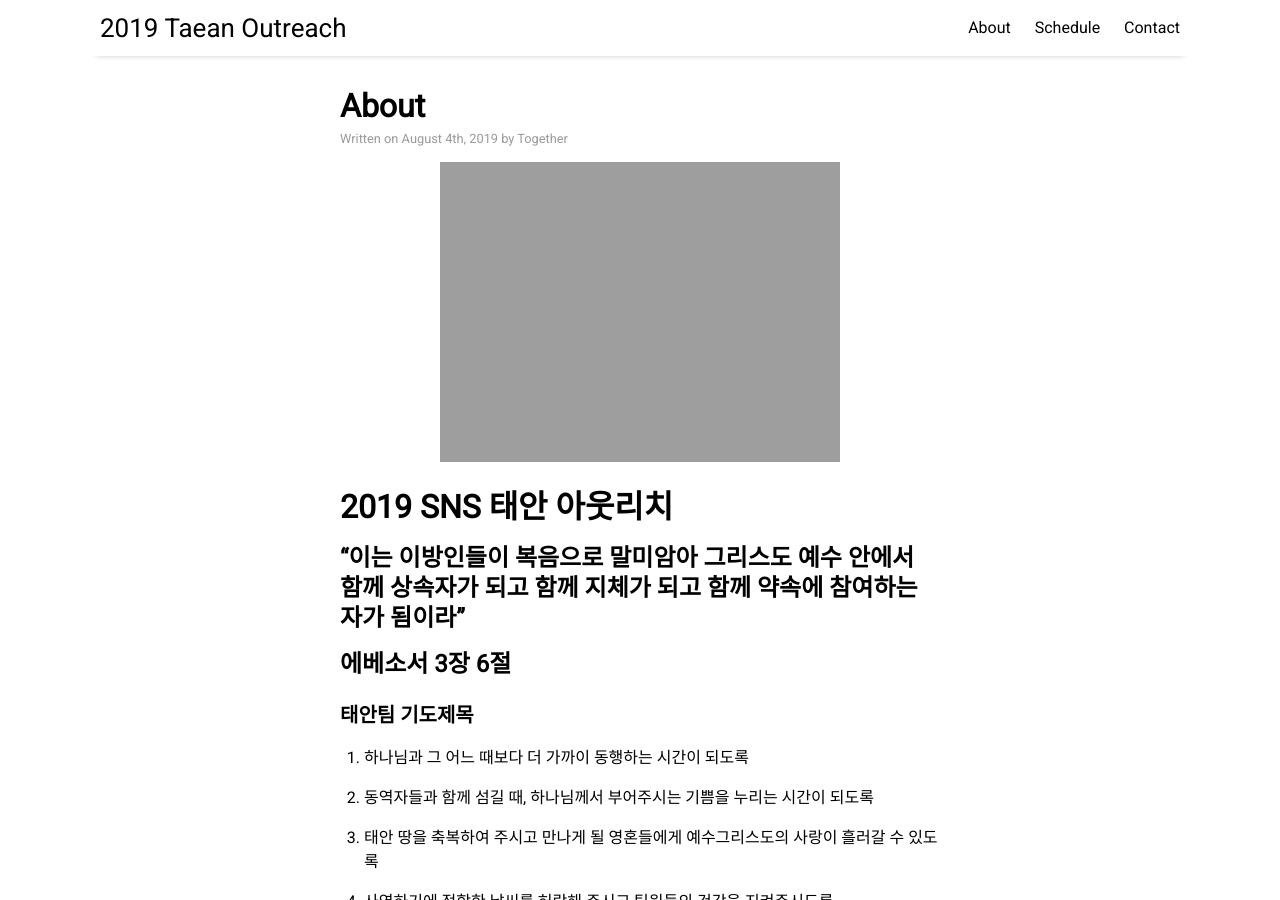
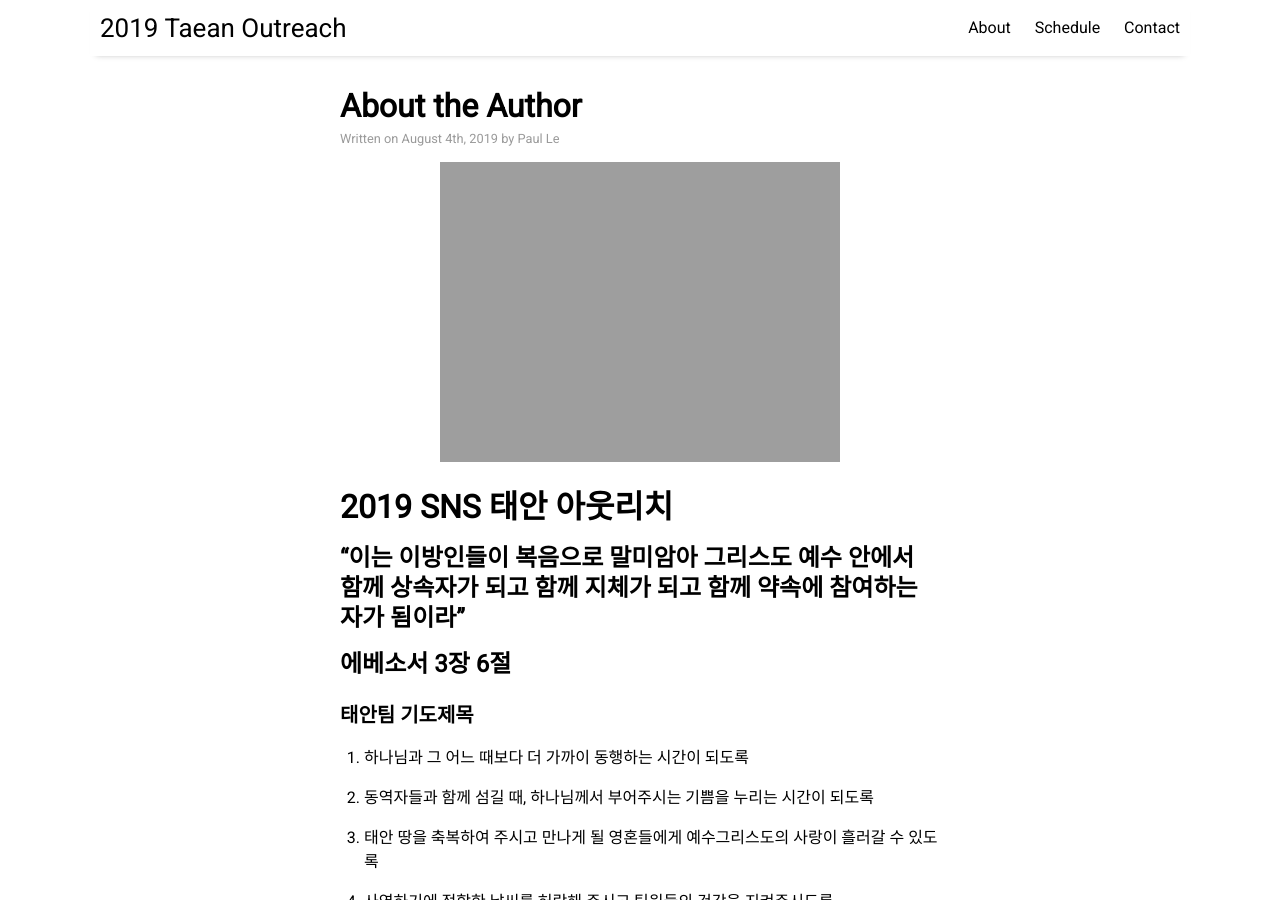
Before and after one commit to taean-outreach/taean-outreach.github.io, a Jekyll site: the page built from _posts/2019-08-04-about.md, in a window 1280 px wide and 900 px high. Built offline with Jekyll 4.4.1, drawn with Linux system fonts in a browser that asks for light colours; nearby versions of some CDN libraries.

Commit message:
Update 2019-08-04-about.md

```diff
--- a/_posts/2019-08-04-about.md
+++ b/_posts/2019-08-04-about.md
@@ -1,11 +1,10 @@
 ---
 layout: post
-title: "About"
-author: "Together"
-categories: documentation
-tags: [documentation,sample]
+title: "About the Author"
+author: "Paul Le"
+categories: facts
+tags: [sample]
 image: taean-1.jpg
-
 ---
 
 # 2019 SNS 태안 아웃리치
```
